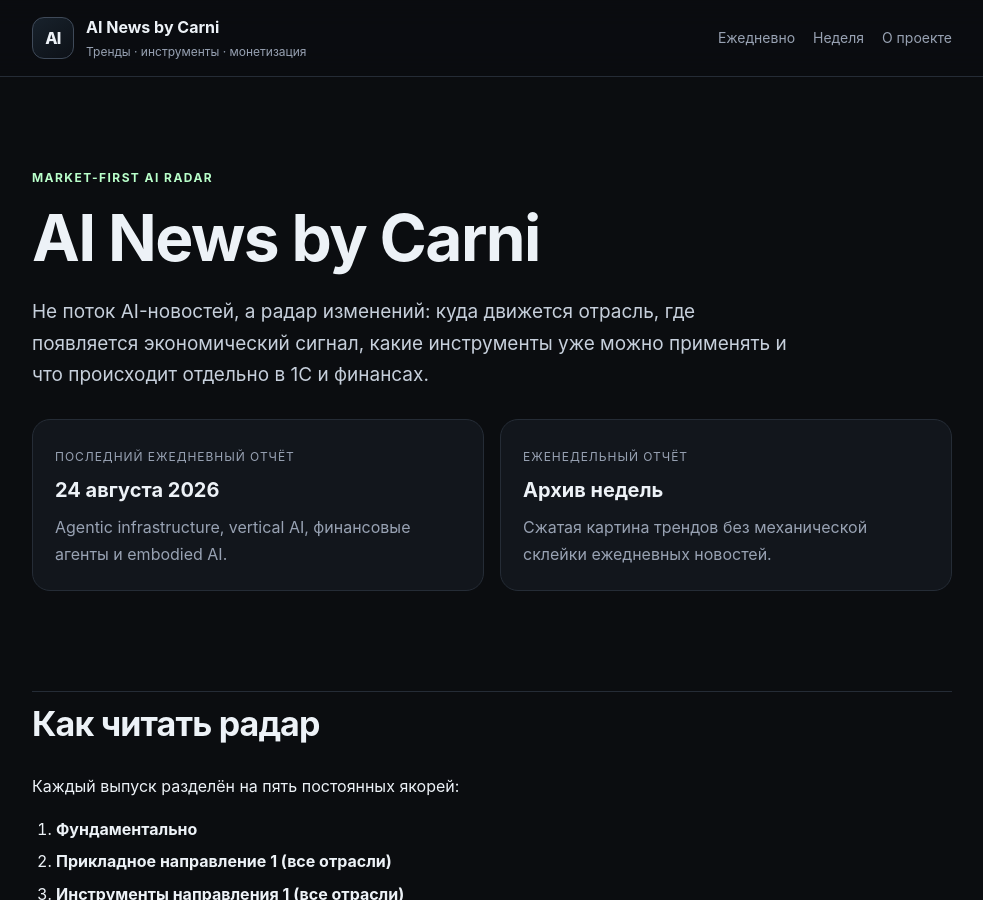
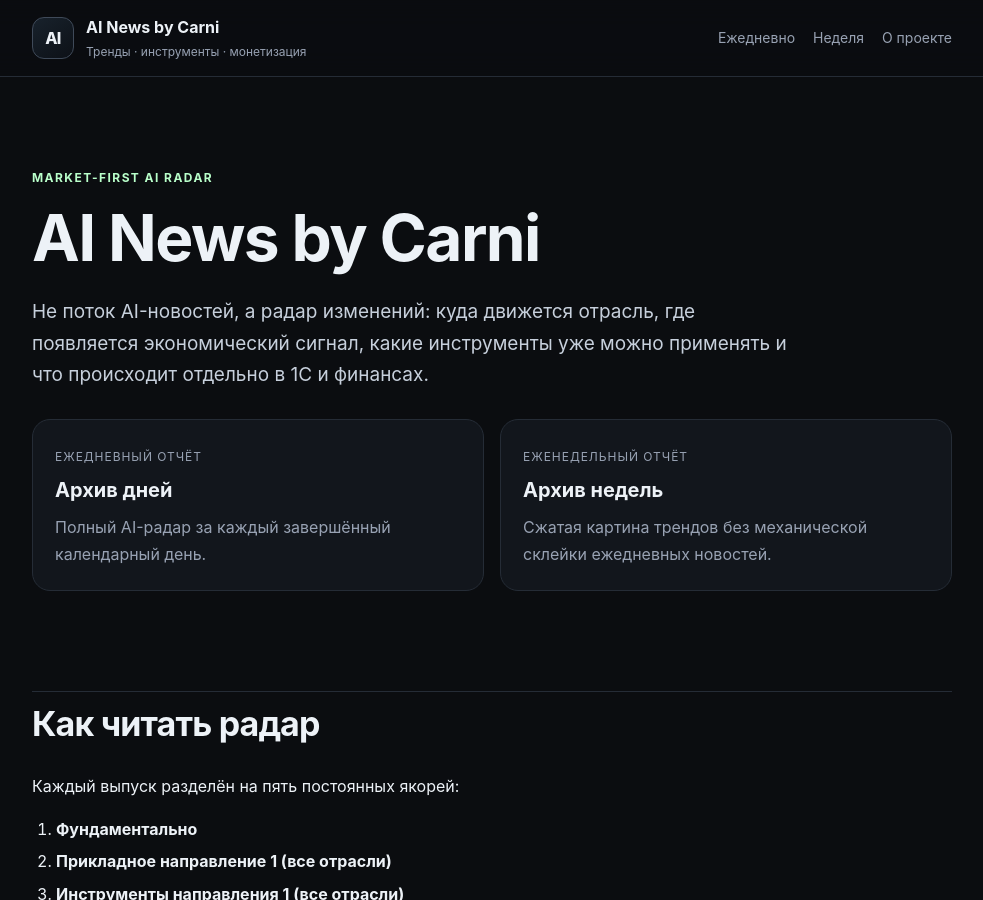
Before and after one commit to DmitryCarni/ai-news-by-carni, a Jekyll site: the page built from index.md, in a window 1280 px wide and 900 px high. Shown: the whole window, without its empty margins (148-1131 px from the left). Built offline with Jekyll 4.4.1, drawn with Linux system fonts in a browser that asks for light colours.

Commit message:
Make homepage report cards dynamic

```diff
--- a/index.md
+++ b/index.md
@@ -2,6 +2,11 @@
 layout: default
 title: Главная
 ---
+
+{% assign daily_reports = site.pages | where: "report_type", "daily" | sort: "report_date" | reverse %}
+{% assign weekly_reports = site.pages | where: "report_type", "weekly" | sort: "report_date" | reverse %}
+{% assign latest_daily = daily_reports | first %}
+{% assign latest_weekly = weekly_reports | first %}
 
 <section class="hero">
 <span class="eyebrow">Market-first AI radar</span>
@@ -9,16 +14,33 @@ title: Главная
 <p class="lead">Не поток AI-новостей, а радар изменений: куда движется отрасль, где появляется экономический сигнал, какие инструменты уже можно применять и что происходит отдельно в 1С и финансах.</p>
 
 <div class="grid">
-<a class="card" href="{{ '/daily/2026-08-24/' | relative_url }}">
+{% if latest_daily %}
+<a class="card" href="{{ latest_daily.url | relative_url }}">
   <span class="kicker">Последний ежедневный отчёт</span>
-  <strong>24 августа 2026</strong>
-  <p>Agentic infrastructure, vertical AI, финансовые агенты и embodied AI.</p>
+  <strong>{{ latest_daily.report_date_display | default: latest_daily.title }}</strong>
+  <p>{{ latest_daily.summary | default: latest_daily.description }}</p>
 </a>
+{% else %}
+<a class="card" href="{{ '/daily/' | relative_url }}">
+  <span class="kicker">Ежедневный отчёт</span>
+  <strong>Архив дней</strong>
+  <p>Полный AI-радар за каждый завершённый календарный день.</p>
+</a>
+{% endif %}
+
+{% if latest_weekly %}
+<a class="card" href="{{ latest_weekly.url | relative_url }}">
+  <span class="kicker">Последний недельный отчёт</span>
+  <strong>{{ latest_weekly.report_date_display | default: latest_weekly.title }}</strong>
+  <p>{{ latest_weekly.summary | default: latest_weekly.description }}</p>
+</a>
+{% else %}
 <a class="card" href="{{ '/weekly/' | relative_url }}">
   <span class="kicker">Еженедельный отчёт</span>
   <strong>Архив недель</strong>
   <p>Сжатая картина трендов без механической склейки ежедневных новостей.</p>
 </a>
+{% endif %}
 </div>
 </section>
 
```
